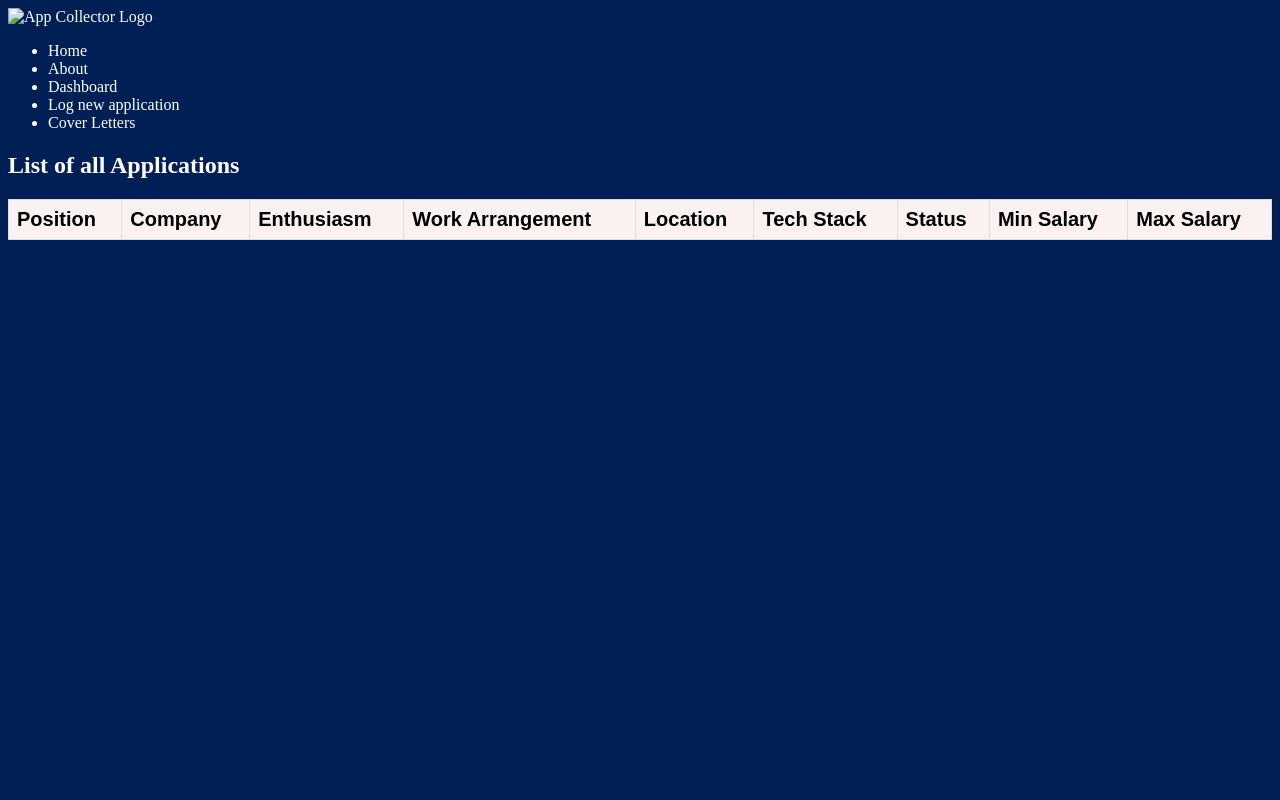
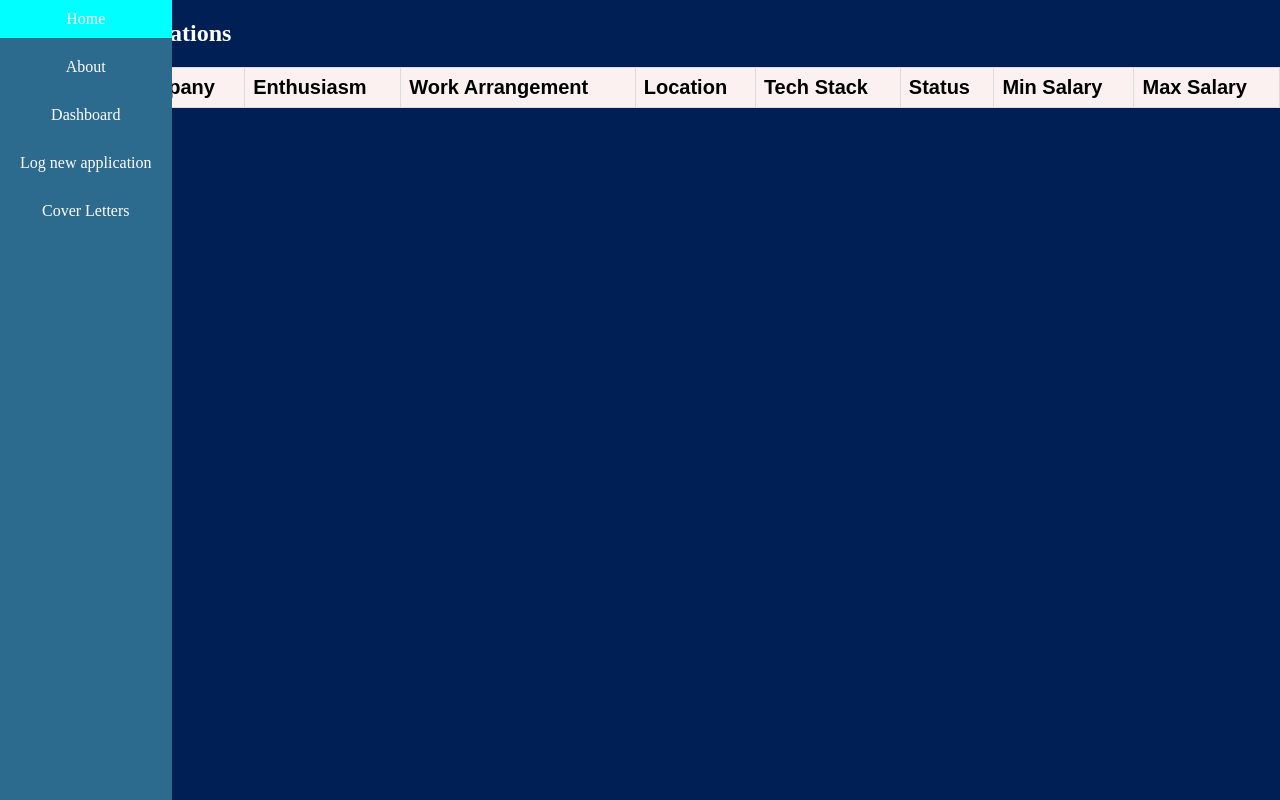
Before and after one commit to SoundaryaNattuva/leet-code-buddy, a Django app: page /applications/ in a window 1280 px wide. Run offline with Django 4.2, Linux system fonts and the light colour scheme; data that the repository does not hold is empty.

Commit message:
create a left hand side bar

```diff
--- a/main_app/forms.py
+++ b/main_app/forms.py
@@ -4,4 +4,4 @@ from .models import Interview
 class InterviewForm(ModelForm):
   class Meta:
     model = Interview
-    fields = ['date', 'interviewType', ]
+    fields = ['date', 'time', 'interviewType' ]
--- a/main_app/models.py
+++ b/main_app/models.py
@@ -137,6 +137,9 @@ class Document(models.Model):
   url = models.CharField(max_length=250)
 
   def __str__(self):
+    return self.id
+
+  def __str__(self):
     return f"Document for cl_id: {self.cl_id} @{self.url}"
 
 class Interview(models.Model):
--- a/main_app/static/css/base.css
+++ b/main_app/static/css/base.css
@@ -1,16 +1,43 @@
 body {
-  color: #FEFCFB;
   background-color: #001F54;
+  color: white;
+  margin: 0; /* Remove default margin */
 }
 
-/* Style unvisited links */
-a:link {
-  color: rgb(255, 255, 255); /* Set the color for unvisited links */
-  text-decoration: none; /* Remove underline */
+.header {
+  color: white;
+  text-decoration: none;
+  padding: 0px;
+  display: block;
+  text-align: center;
+  background-color: rgb(44, 106, 142);
 }
 
-/* Style visited links */
-a:visited {
-  color: rgb(255, 255, 255); /* Set the same color as unvisited links */
-  text-decoration: none; /* Remove underline */
+.navbar {
+  position: fixed; /* Fixed positioning */
+  top: 0; /* Align to the top */
+  left: 0; /* Align to the left */
+  height: 100%; /* Extend to the full height of the viewport */
+  background-color: rgb(44, 106, 142); /* Change the background color as needed */
 }
+
+.navbar ul {
+  list-style-type: none;
+  padding: 0;
+  margin: 0;
+}
+
+.navbar li {
+  margin-bottom: 10px; /* Add some space between list items */
+}
+
+.navbar a {
+  display: block;
+  padding: 10px 20px;
+  color: white;
+  text-decoration: none;
+}
+
+.navbar a:hover {
+  background-color: aqua;
+}
--- a/main_app/templates/base.html
+++ b/main_app/templates/base.html
@@ -17,16 +17,8 @@
   {% endblock %}
 </head>
 <body>
-  <header>
-    <div class="header-logo-container">
-      <a href="/">
-        <img
-          src=""
-          alt="App Collector Logo"
-        >
-      </a>
-    </div>
-    <nav>
+  <header class="header">
+    <nav class="navbar">
       <ul>
         <li><a href="{% url 'home' %}">Home</a></li>
         <li><a href="{% url 'about' %}">About</a></li>
--- a/main_app/views.py
+++ b/main_app/views.py
@@ -47,8 +47,10 @@ def cl_index(request):
 
 def cl_detail(request, cl_id):
   cl = CoverLetter.objects.get(id=cl_id)
+  doc = Document.objects.get(id=id)
   return render(request, 'coverletters/cl-detail.html', {
     'cl' : cl,
+    'doc': doc,
     })
 
 class ClCreate(CreateView):
@@ -72,8 +74,8 @@ def add_doc(request, cl_id):
     try:
       s3.upload_fileobj(doc_file, BUCKET, key)
       url = f"{S3_BASE_URL}{BUCKET}/{key}"
-      document = Document(url=url, id=id)
-      cl_document = Document.objects.filter(id=id)
+      document = Document(url=url, id=cl_id)
+      cl_document = Document.objects.filter(id=cl_id)
       if cl_document.first():
         cl_document.first().delete()
       document.save()
```
Also changed, not shown: main_app/templates/coverletters/cl-detail.html (+6 -5 lines).
